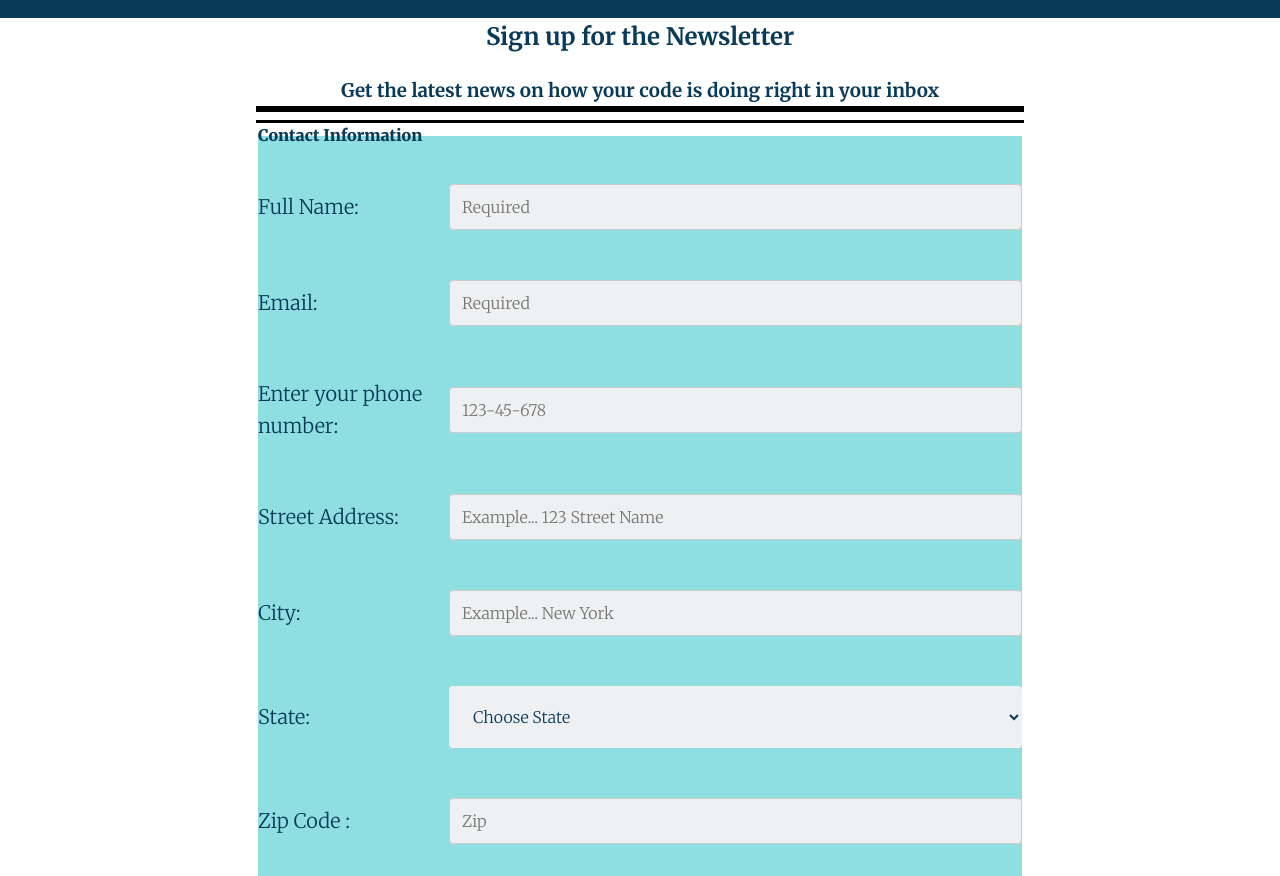
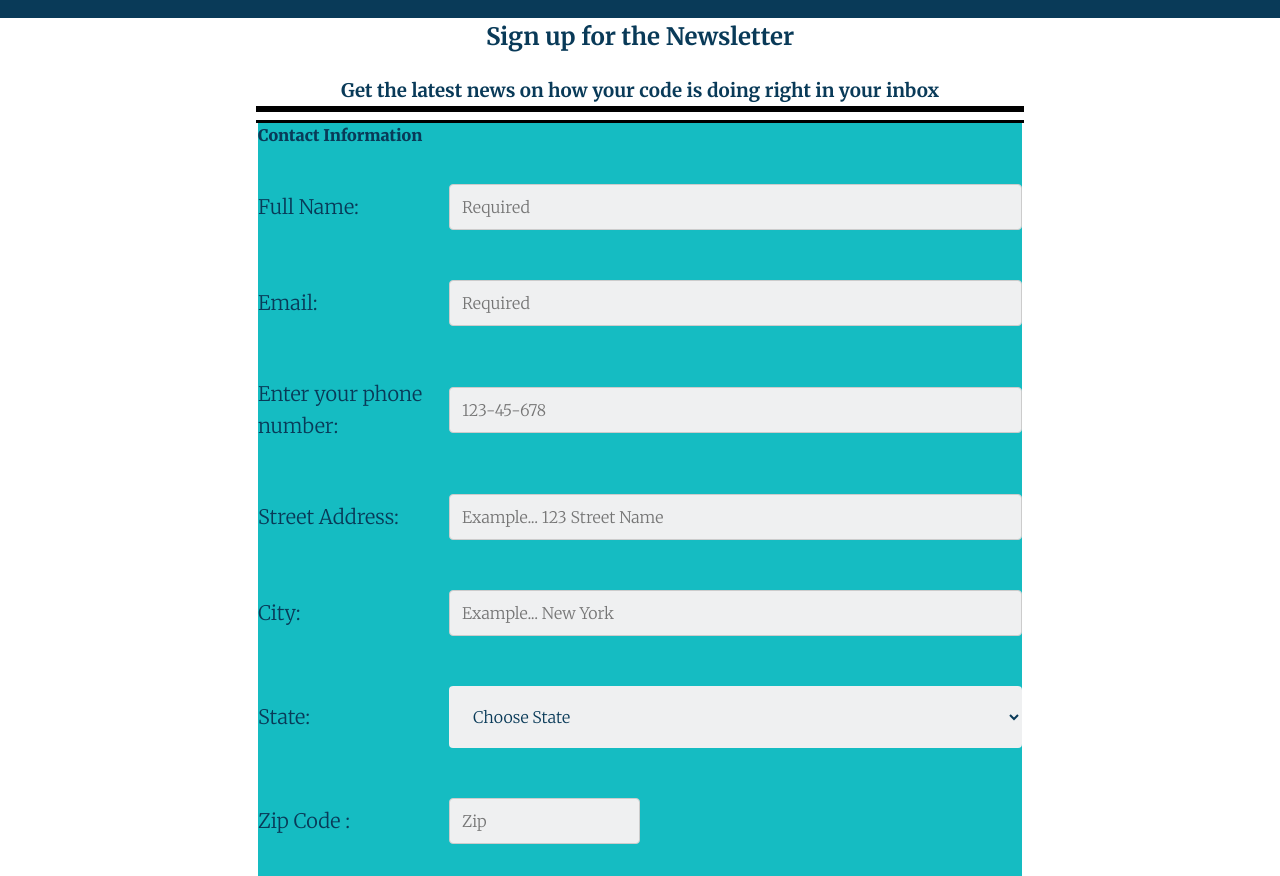
Before and after one commit to MattHill94/Online_registration_form, a plain HTML site: page index.html in a window 1280 px wide. Shown: the part 76-952 px from the top of the page. Drawn offline with Linux system fonts and the light colour scheme.

Commit message:
Update styles.css

```diff
--- a/css/styles.css
+++ b/css/styles.css
@@ -54,6 +54,13 @@ legend {
     font-family: 'Merriweather', serif;
     text-align: left;
     font-weight: 900;
+    padding: 0;
+    display: inline-block;
+}
+
+.legend-main {
+    width: 100%;
+    background-color: #15bcc2;
 }
 
 input[type=text],
@@ -71,12 +78,6 @@ textarea {
 
 fieldset {
     border: white;
-    padding: 0;
-}
-
-.contact {
-    border-bottom: solid black;
-    background-color: #15bcc27a;
 }
 
 form {
@@ -162,17 +163,25 @@ select {
 footer {
     padding: 20px 0;
     text-align: center;
-    color: grey;
+    color: white;
+    background-color: #093a58;
+}
+
+.contact {
+    background-color: #15bcc2;
+    padding: 0;
 }
 
 input:hover,
 select:hover {
     border: 2px solid #0099cc;
+    transition: 0.5s;
 }
 
 input:focus,
 textarea:focus {
     background-color: #66e0ff91;
+    transition: 0.5s;
 }
 
 
@@ -196,7 +205,7 @@ Media Query
         flex-basis: 25%;
         font-size: 20px;
     }
-    .zip input {
+    #zip {
         max-width: 25%;
     }
 }
```
